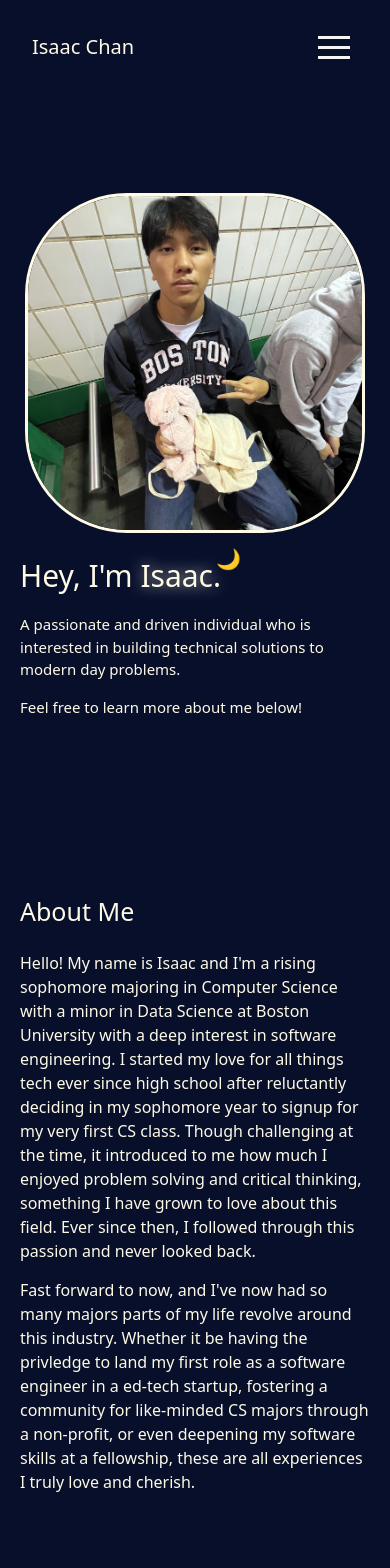
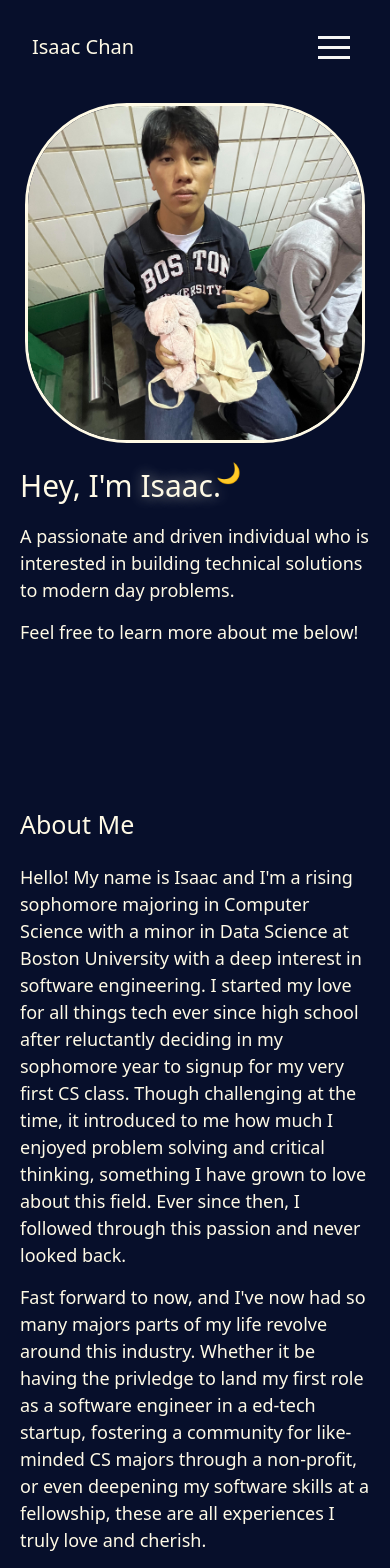
Before and after one commit to isaacchan1213/Personal-Website, a React (Vite) app: page / in a window 390 px wide. Shown: the top 1568 px of the page. Built offline with nearby package versions, Linux system fonts and the light colour scheme.

Commit message:
cover responsive hotfix

```diff
--- a/src/AboutMe.jsx
+++ b/src/AboutMe.jsx
@@ -7,14 +7,14 @@ const AboutMe = () => {
                 <h1 className="text-[25px] md:text-[30px] mb-[20px]">About Me</h1>
             </div>
             <div className='w-[100%] flex flex-col gap-[15px] content-start'>
-                <p className='text-[16px] md:text-[20px]'>
+                <p className='text-[18px] md:text-[20px]'>
                     Hello! My name is Isaac and I'm a rising sophomore majoring in Computer Science with a minor in Data Science at
                     Boston University with a deep interest in software engineering. I started my love for all things tech
                     ever since high school after reluctantly deciding in my sophomore year to signup for my very first CS class. Though
                     challenging at the time, it introduced to me how much I enjoyed problem solving and critical thinking, something I have grown
                     to love about this field. Ever since then, I followed through this passion and never looked back.
                 </p>
-                <p className='text-[16px] md:text-[20px]'>
+                <p className='text-[18px] md:text-[20px]'>
                     Fast forward to now, and I've now had so many majors parts of my life revolve around this industry. Whether it be
                     having the privledge to land my first role as a software engineer in a ed-tech startup, fostering a community for
                     like-minded CS majors through a non-profit, or even deepening my software skills at a fellowship, these are all experiences
--- a/src/Cover.jsx
+++ b/src/Cover.jsx
@@ -3,13 +3,13 @@ import isaacPfp from './assets/isaac-chan-pfp.jpg'
 
 function Cover() {
   return (
-    <div className="flex flex-col relative items-center max-w-[400px] xs:mt-[90px] sm:mt-[0] md:mt-[5rem] md:max-w-5xl m-auto lg:mb-[80px] lg:mt-[90px]">
+    <div className="flex flex-col relative items-center max-w-[400px] md:mt-[8rem] mb-[2.5rem] md:max-w-5xl m-auto lg:mb-[80px] lg:mt-[90px]">
       <div className="flex flex-col-reverse gap-[20px] md:flex-row justify-between items-center">
-        <h3 className="animate-up-down bottom-[8.5rem] left-[13.5rem] text-[20px] sm:bottom-[11.5rem] sm:left-[14rem] sm:text-[30px] md:top-[3.5rem] md:left-[17.5rem] lg:top-[5.5rem] absolute lg:left-[15rem] lg:text-[50px] w-[70px]">🌙</h3>
+        <h3 className="animate-up-down bottom-[9.5rem] left-[13.5rem] text-[20px] sm:bottom-[11.5rem] sm:left-[14rem] sm:text-[30px] md:top-[3.5rem] md:left-[17.5rem] lg:top-[5.5rem] absolute lg:left-[15rem] lg:text-[50px] w-[70px]">🌙</h3>
         <div className='flex flex-col max-w-md gap-[15px] w-full items-center'>
           <h1 className="text-[30px] sm:text-left w-[350px] md:w-[450px]">Hey, I'm <span className="animate-blink-shadow">Isaac.</span></h1>
-          <p className="text-[15px] w-[350px] sm:text-[20px] md:w-[450px] text-left">A passionate and driven individual who is interested in building technical solutions to modern day problems.</p>
-          <p className="text-[15px] w-[350px] sm:text-[20px] md:w-[450px] text-left">Feel free to learn more about me below!</p>
+          <p className="text-[18px] w-[350px] sm:text-[20px] md:w-[450px] text-left">A passionate and driven individual who is interested in building technical solutions to modern day problems.</p>
+          <p className="text-[18px] w-[350px] sm:text-[20px] md:w-[450px] text-left">Feel free to learn more about me below!</p>
         </div>
         <div className='w-[340px] h-[340px] flex-none md:w-[350px] md:h-[350px] lg:w-[450px] lg:h-[450px] md:flex-none'>
           <img className="w-full h-full lg:w-[450px] lg:h-[450px] object-cover rounded-[30%] border-[3px] border-moonYellow" src={isaacPfp}/>
--- a/src/main.jsx
+++ b/src/main.jsx
@@ -14,7 +14,7 @@ function App() {
   return (
     <React.StrictMode>
       <Navbar />
-      <div className="gap-[175px] flex flex-col md:gap-[250px]">
+      <div className="gap-[120px] flex flex-col md:gap-[250px]">
         <section id="home">
           <Cover />
         </section>
```
